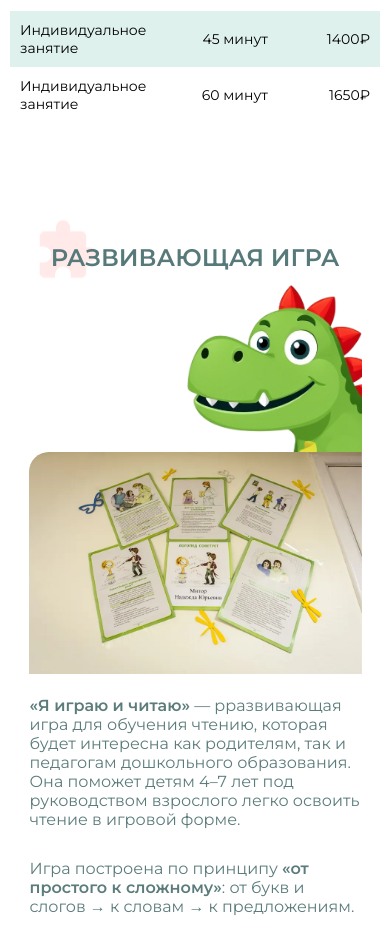
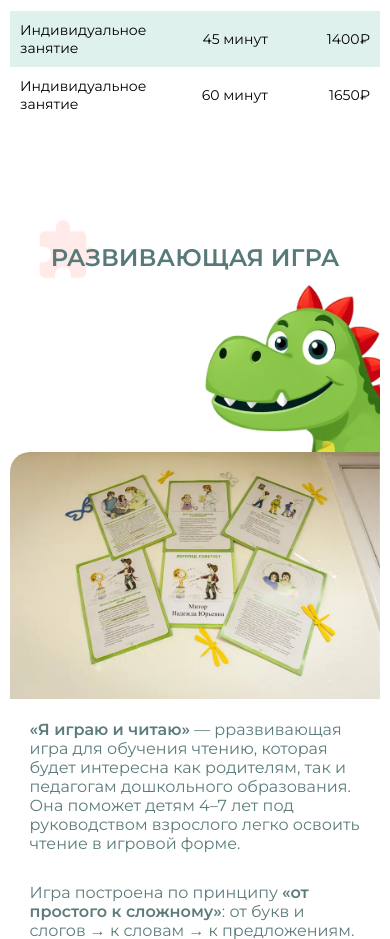
Before and after one commit to dariaSDemidova/logoped, a PHP site: page / in a window 390 px wide. Shown: the part 4261-5200 px from the top of the page. Run offline with PHP 8.4, Linux system fonts and the light colour scheme.

Commit message:
fix: remove max-width for dino-container

```diff
--- a/styles/style.css
+++ b/styles/style.css
@@ -399,9 +399,6 @@ iframe {
     background-color: #8fd7b2;
 }
 
-/* a.btn:hover {
-    color: white;
-} */
 
 /* Header */
 
@@ -686,7 +683,7 @@ iframe {
 .dino-container {
     position: relative;
     width: 100%;
-    max-width: 500px;
+    /* max-width: 500px; */
     margin: 0 auto;
 }
 
@@ -1145,7 +1142,7 @@ iframe {
     .dino-container {
         max-width: 100%;
         width: 100%;
-        margin: 0 5%;
+        /* margin: 0 5%; */
         position: relative;
     }
 
```
